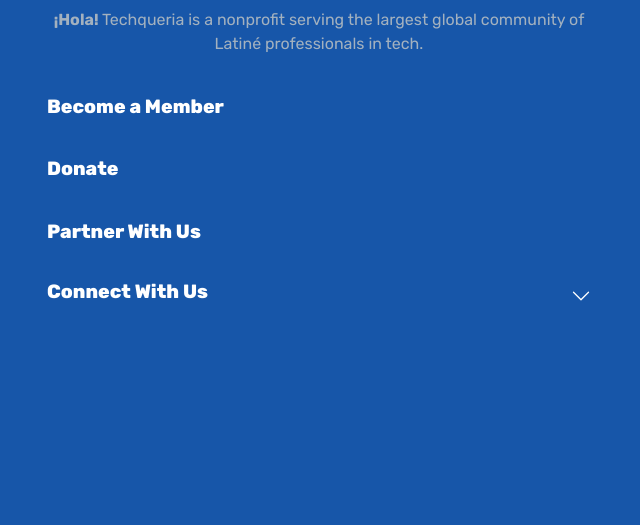
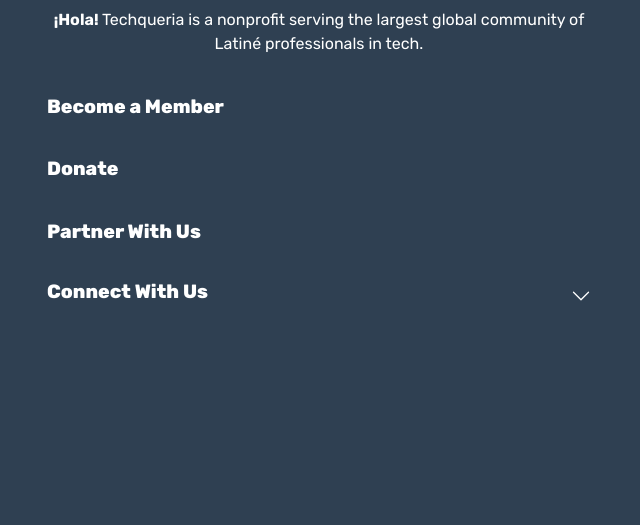
Before and after one commit to Ed-Lira/tq-chi-lander, a website built with webpack: page index.html in a window 1280 px wide. Shown: the part 275-800 px from the top of the page, without its empty margins (321-961 px from the left). Built offline with nearby package versions, Linux system fonts and the light colour scheme.

Commit message:
color fixes

```diff
--- a/index.html
+++ b/index.html
@@ -27,8 +27,8 @@
   <style>
     body {
       font-family: 'Rubik', sans-serif;
-      background-color: #1756a9;
-      color: #a3b1bf;
+      background-color: #2f4052;
+      color: white;
       min-height: 100vh;
       display: flex;
       align-items: center;
```
